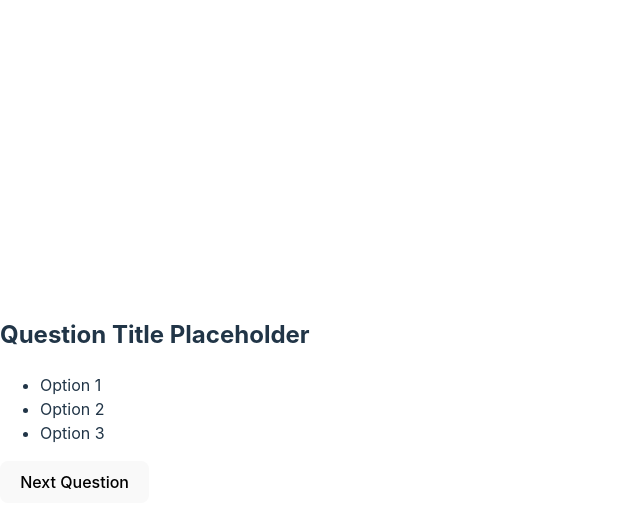
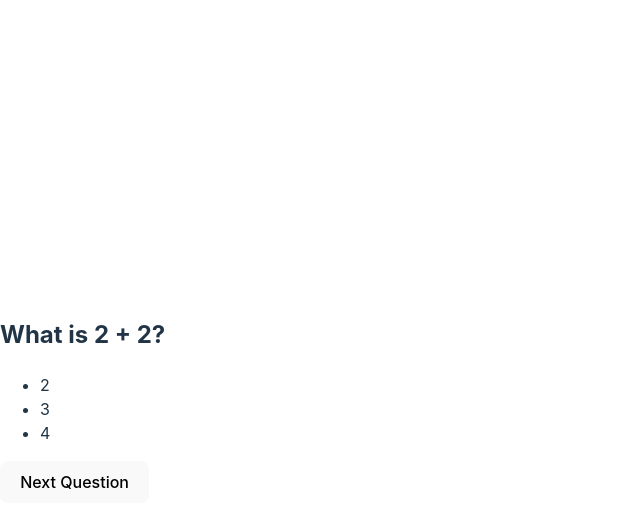
Before and after one commit to Alec-Christensen/quiz-game, a React (Vite) app: page / in a window 1280 px wide. Both pictures are taken after a click on the button "Start Quiz". Shown: the top 528 px of the page, without its empty margins (0-640 px from the left). Built offline with nearby package versions, Linux system fonts and the light colour scheme.

Commit message:
Add basic QuizPage functionality with dynamic question rendering

```diff
--- a/src/components/QuizPage.jsx
+++ b/src/components/QuizPage.jsx
@@ -1,15 +1,39 @@
-import React from 'react';
+import React, { useState, useEffect} from 'react';
 
 const QuizPage = () => {
+    const [questions, setQuestions] = useState([]);
+    const [currentQuestionIndex, setCurrentQuestionIndex] = useState(0);
+
+    useEffect(() => {
+        fetch('/src/data/questions.json')
+          .then((response) => response.json())
+          .then((data) => setQuestions(data))
+          .catch((error) => console.error('Error loading questions:', error));
+      }, []);
+
+      if (questions.length === 0) {
+        return <div>Loading questions...</div>;
+      }
+
+      if (currentQuestionIndex >= questions.length) {
+        return <div>Quiz finished!</div>;
+      }
+
   return (
     <div>
-        <h2>Question Title Placeholder</h2>
+        <h2>{questions[currentQuestionIndex].question}</h2>
         <ul>
-            <li>Option 1</li>
-            <li>Option 2</li>
-            <li>Option 3</li>
+          {questions[currentQuestionIndex].options.map((option, index) => (
+            <li key={index}>{option}</li>
+          ))}
         </ul>
-        <button>Next Question</button>
+        <button
+          onClick={() =>
+          setCurrentQuestionIndex((prevIndex) => prevIndex + 1)
+          }
+        >
+          Next Question
+        </button>
     </div>
   );
 };
--- /dev/null
+++ b/src/data/questions.json
@@ -0,0 +1,27 @@
+[
+    {
+      "question": "What is 2 + 2?",
+      "options": ["2", "3", "4"],
+      "answer": "4"
+    },
+    {
+      "question": "What color is the sky?",
+      "options": ["Blue", "Green", "Red"],
+      "answer": "Blue"
+    },
+    {
+      "question": "Which programming language is used with React?",
+      "options": ["Python", "JavaScript", "Ruby"],
+      "answer": "JavaScript"
+    },
+    {
+      "question": "What is the capital of France?",
+      "options": ["Berlin", "Madrid", "Paris"],
+      "answer": "Paris"
+    },
+    {
+      "question": "Which planet is closest to the sun?",
+      "options": ["Venus", "Mercury", "Mars"],
+      "answer": "Mercury"
+    }
+  ]
```
